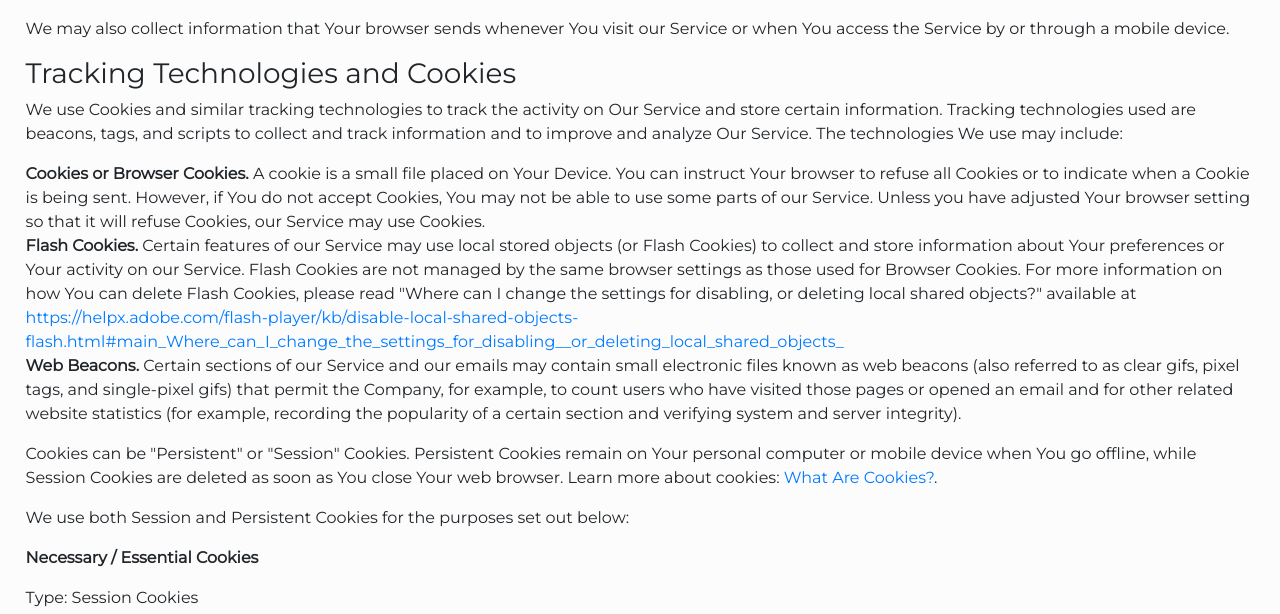
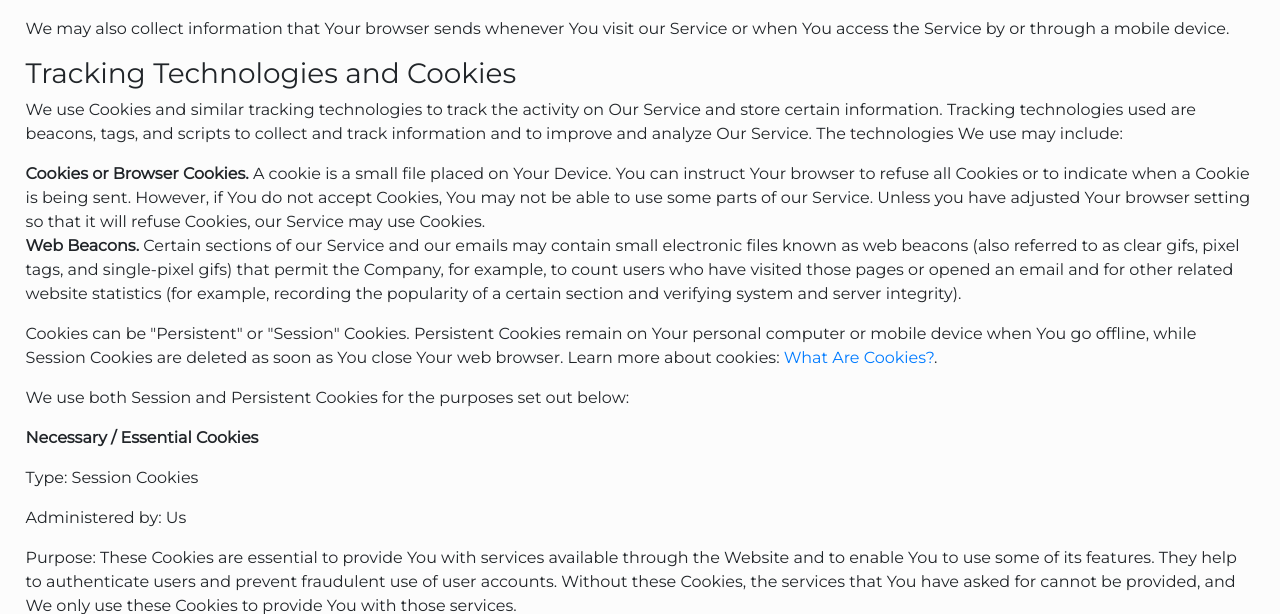
Before and after one commit to Oussama1403/Encipherr, a Flask app: page /privacy in a window 1280 px wide. Shown: the part 704-1318 px from the top of the page. Run offline with Flask 2, Linux system fonts and the light colour scheme; some libraries are stand-ins or nearby versions.

Commit message:
Remove link

```diff
--- a/templates/privacy.html
+++ b/templates/privacy.html
@@ -18,7 +18,6 @@
 <p>We use Cookies and similar tracking technologies to track the activity on Our Service and store certain information. Tracking technologies used are beacons, tags, and scripts to collect and track information and to improve and analyze Our Service. The technologies We use may include:</p>
 <ul>
 <li><strong>Cookies or Browser Cookies.</strong> A cookie is a small file placed on Your Device. You can instruct Your browser to refuse all Cookies or to indicate when a Cookie is being sent. However, if You do not accept Cookies, You may not be able to use some parts of our Service. Unless you have adjusted Your browser setting so that it will refuse Cookies, our Service may use Cookies.</li>
-<li><strong>Flash Cookies.</strong> Certain features of our Service may use local stored objects (or Flash Cookies) to collect and store information about Your preferences or Your activity on our Service. Flash Cookies are not managed by the same browser settings as those used for Browser Cookies. For more information on how You can delete Flash Cookies, please read &quot;Where can I change the settings for disabling, or deleting local shared objects?&quot; available at <a href="https://helpx.adobe.com/flash-player/kb/disable-local-shared-objects-flash.html#main_Where_can_I_change_the_settings_for_disabling__or_deleting_local_shared_objects_" rel="external nofollow noopener" target="_blank">https://helpx.adobe.com/flash-player/kb/disable-local-shared-objects-flash.html#main_Where_can_I_change_the_settings_for_disabling__or_deleting_local_shared_objects_</a></li>
 <li><strong>Web Beacons.</strong> Certain sections of our Service and our emails may contain small electronic files known as web beacons (also referred to as clear gifs, pixel tags, and single-pixel gifs) that permit the Company, for example, to count users who have visited those pages or opened an email and for other related website statistics (for example, recording the popularity of a certain section and verifying system and server integrity).</li>
 </ul>
 <p>Cookies can be &quot;Persistent&quot; or &quot;Session&quot; Cookies. Persistent Cookies remain on Your personal computer or mobile device when You go offline, while Session Cookies are deleted as soon as You close Your web browser. Learn more about cookies: <a href="https://www.privacypolicies.com/blog/cookies/" target="_blank">What Are Cookies?</a>.</p>
```
